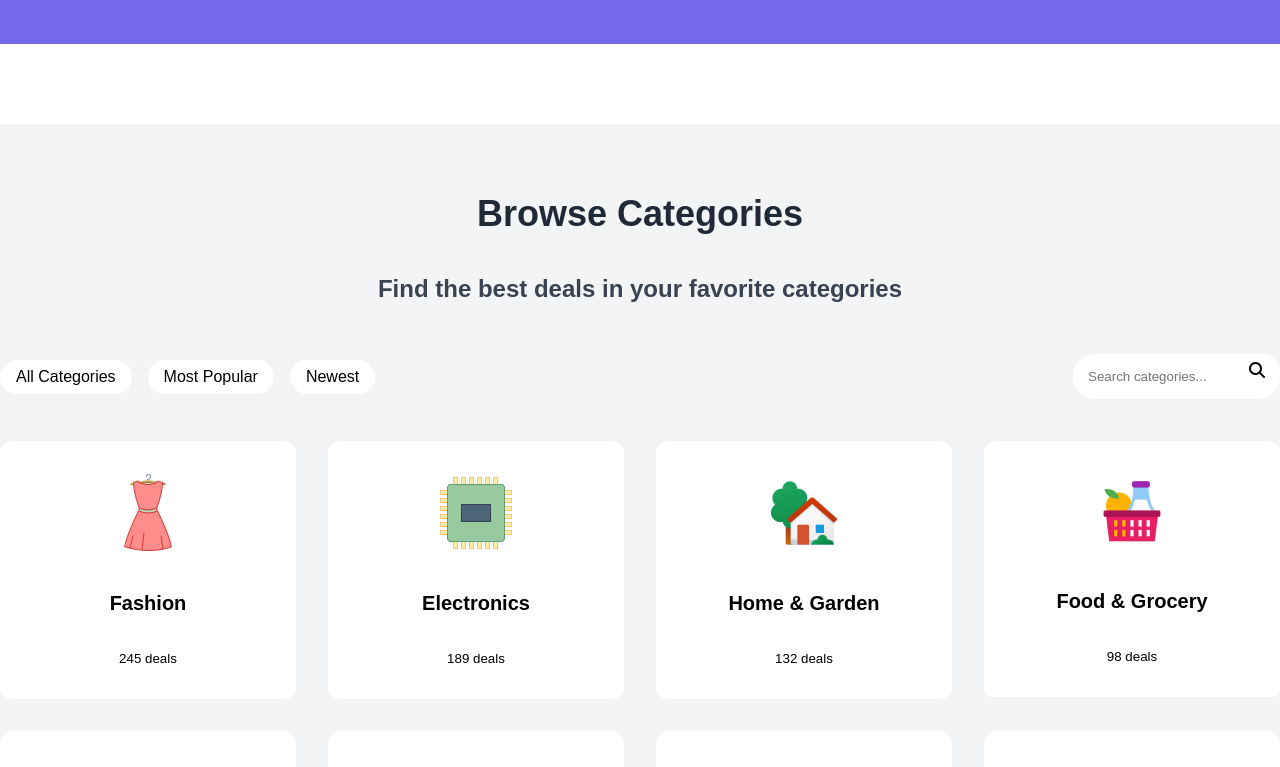
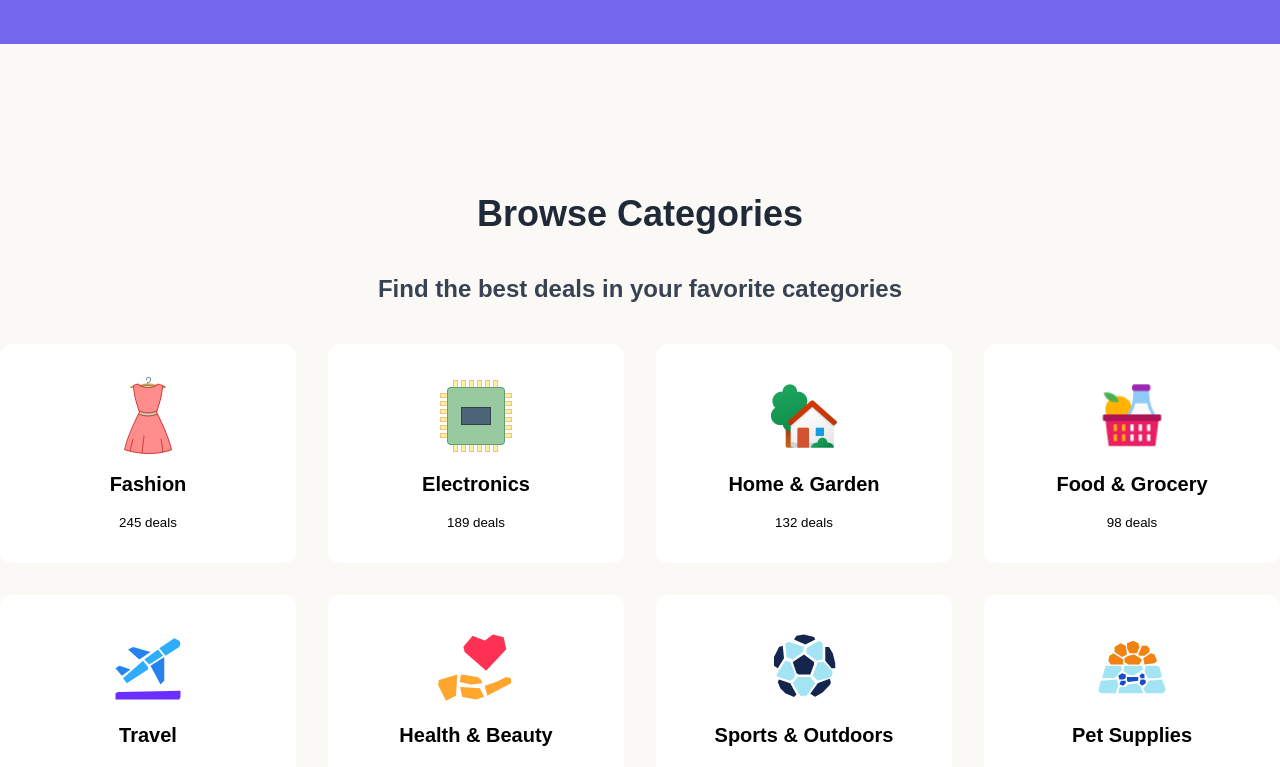
Before and after one commit to dev-nirob1/coupons-website, a Vue app: page / in a window 1280 px wide. Shown: the part 840-1607 px from the top of the page. Built offline with nearby package versions, Linux system fonts and the light colour scheme.

Commit message:
categories section update

```diff
--- a/src/assets/main.css
+++ b/src/assets/main.css
@@ -34,7 +34,7 @@ body {
     font-family: sans-serif;
     line-height: 1.2;
     font-size: 1rem;
-    box-sizing: border-box;
+    background-color: #FAF9F6
 }
 
 h1,
--- a/src/components/section/CategorySection.vue
+++ b/src/components/section/CategorySection.vue
@@ -2,9 +2,7 @@
 import { ref } from 'vue';
 import BaseTitle from '../element/BaseTitle.vue';
 import SubTitle from '../element/SubTitle.vue';
-import BaseButton from '../element/BaseButton.vue';
 import CategoryCard from '../widgets/CategoryCard.vue';
-import InputField from '../element/InputField.vue';
 
 // Sample categories data
 const categories = ref([
@@ -20,26 +18,10 @@ const categories = ref([
 
 </script>
 <template>
-  <section class="bg-light py-2 my-5">
+  <section class=" py-2 my-5">
     <div class="container">
       <BaseTitle class="text-center text-dark">Browse Categories</BaseTitle>
       <SubTitle class="text-center text-light">Find the best deals in your favorite categories</SubTitle>
-
-      <!-- Filter Controls -->
-      <div class="filter-controls">
-        <div class="flex align-center gap-1">
-          <BaseButton>All Categories</BaseButton>
-          <BaseButton>Most Popular</BaseButton>
-          <BaseButton>Newest</BaseButton>
-        </div>
-
-        <!-- search input field  -->
-        <div class="search-box">
-          <InputField type="text" placeholder="Search categories..." />
-          <BaseButton class="search-btn"><i class="fa-solid fa-magnifying-glass"></i></BaseButton>
-        </div>
-      </div>
-
       <!-- Categories container -->
       <div class="medium-2 large-4 gap-2">
         <CategoryCard v-for="category in categories" :category="category" :key="category.id" />
@@ -48,51 +30,6 @@ const categories = ref([
   </section>
 </template>
 
+<style scoped>
 
-
-<style scoped>
-/* Filter Controls */
-.filter-controls {
-  display: flex;
-  flex-direction: column;
-  gap: 1.5rem;
-  margin-bottom: 2rem;
-}
-
-.filter-controls button {
-  background-color: var(--white-color);
-  border-radius: 1.25rem;
-  border: none;
-}
-
-.search-box input {
-  outline: none;
-  border: none;
-  border-radius: 1.5rem;
-  background-color: var(--white-color);
-}
-
-.search-box button {
-  position: absolute;
-  top: 0;
-  right: 0;
-}
-
-.search-box {
-  position: relative;
-  max-width: 350px;
-}
-
-.search-btn i {
-  width: 15px;
-  height: 15px;
-}
-
-@media (min-width: 768px) {
-  .filter-controls {
-    flex-direction: row;
-    justify-content: space-between;
-    align-items: center;
-  }
-}
 </style>
--- a/src/components/section/HeaderSection.vue
+++ b/src/components/section/HeaderSection.vue
@@ -49,7 +49,9 @@ const closeMenu = () => {
 
 <style scoped>
 .navbar {
-  background-color: var(--white-color);
+  background-color: var(--dark-color);
+  color: var(--white-color);
+ color: #fff;
   padding: 0.75rem 0;
   /* box-shadow: 0 2px 4px rgba(0, 0, 0, 0.05); */
   position: sticky;
@@ -78,7 +80,7 @@ header ul {
 }
 header ul li a {
   text-decoration: none;
-  color: var(--light-color);
+  /* color: var(--light-color); */
   font-weight: 500;
   transition: color 0.2s ease-in-out;
   position: relative;
--- a/src/components/widgets/CategoryCard.vue
+++ b/src/components/widgets/CategoryCard.vue
@@ -1,4 +1,8 @@
 <script setup>
+import BaseButton from '../element/BaseButton.vue';
+import BaseImage from '../element/BaseImage.vue';
+import BaseTitle from '../element/BaseTitle.vue';
+
 defineProps({
   category: Object
 })
@@ -7,14 +11,14 @@ defineProps({
 <template>
   <div class="category-card">
     <div class="bg-white p-2">
-      <div class="category-icon">
-        <img :src="category.image" alt="">
+      <div class="category-image">
+        <BaseImage :image="category.image"/>
       </div>
-      <h5>{{ category.name }}</h5>
+      <BaseTitle tag="h5">{{ category.name }}</BaseTitle>
       <small>{{ category.count }} deals</small>
     </div>
     <div class="category-overlay">
-      <button class="btn text-white bg-secondary">View Deals</button>
+      <BaseButton class="btn text-white bg-secondary">View Details</BaseButton>
     </div>
   </div>
 </template>
@@ -29,11 +33,17 @@ defineProps({
   cursor: pointer;
   transition: transform 0.3s ease, box-shadow 0.3s ease;
 }
-
+.category-card .category-image {
+  margin: 0 auto;
+  width: 80px;
+  height: 80px;
+}
+.category-card h5 {
+  margin: 1rem 0;
+}
 .category-card:hover {
   transform: translateY(-5px);
 }
-
 .category-overlay {
   position: absolute;
   top: 0;
```
